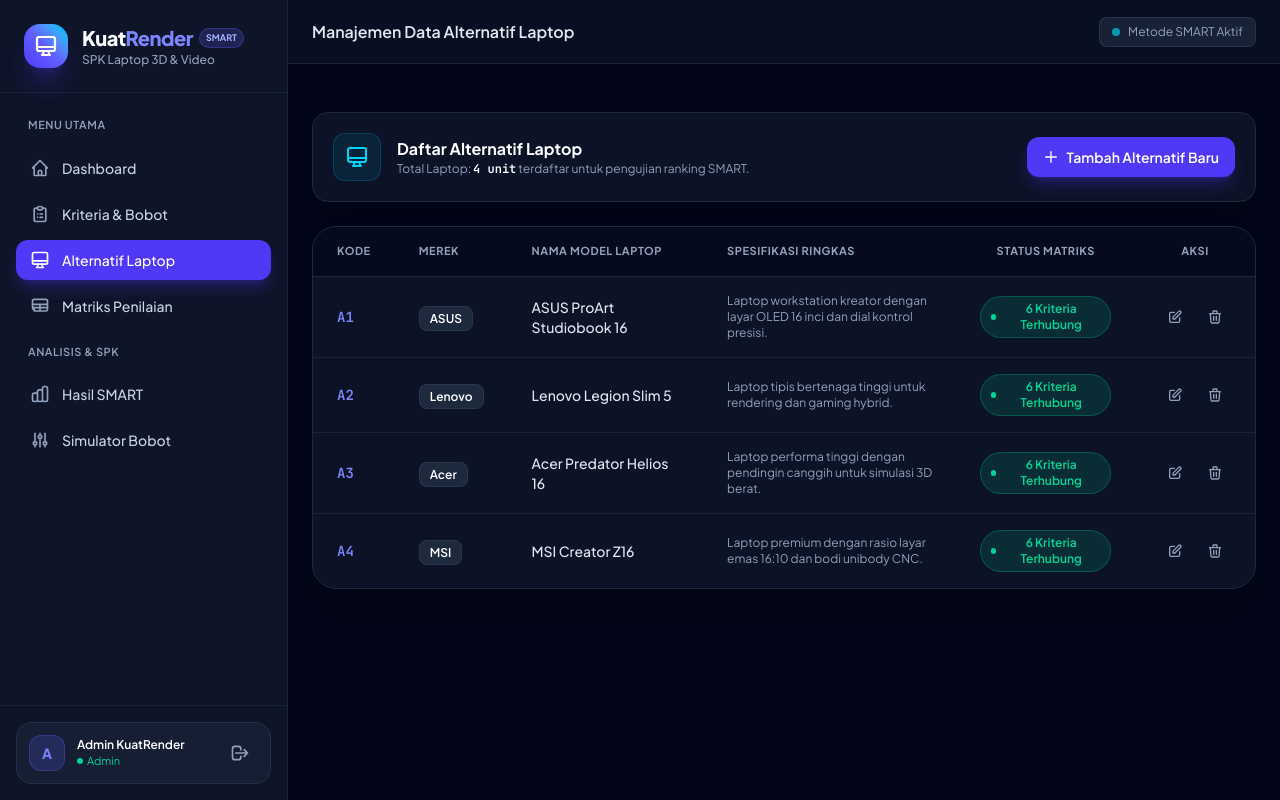
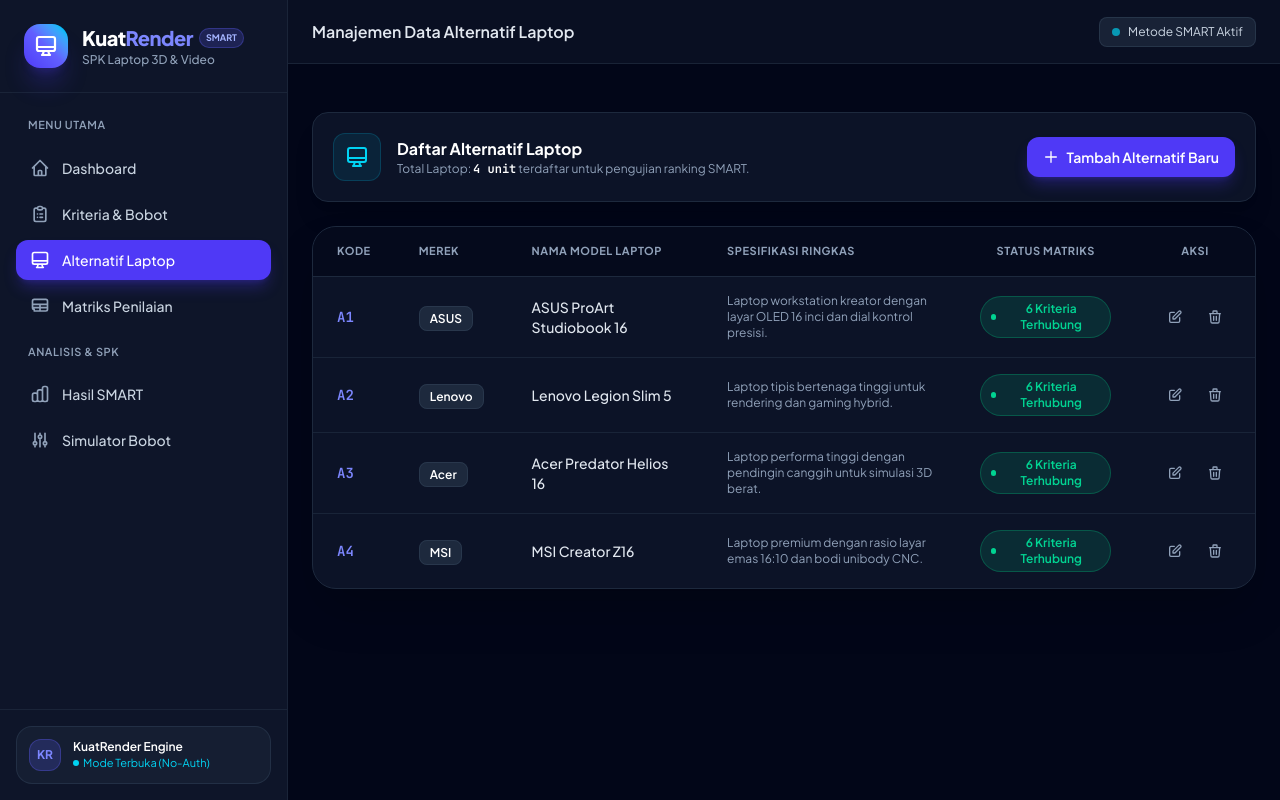
Before and after one commit to Sanrizk/KuatRender, a Laravel app: page /alternatif in a window 1280 px wide. Run offline with Laravel 12, Linux system fonts and the light colour scheme; a user stored in the database is signed in; data comes from the database, SQL or seed files in the repository; style sheets or scripts are compiled from the project's sources; some libraries are stand-ins or nearby versions.

Commit message:
feat: remove login

```diff
--- a/resources/views/layouts/app.blade.php
+++ b/resources/views/layouts/app.blade.php
@@ -77,7 +77,6 @@
             <nav class="p-4 space-y-1.5">
                 <div class="px-3 py-2 text-[11px] font-semibold tracking-wider text-slate-400 uppercase">Menu Utama</div>
 
-                @auth
                 <a href="{{ route('dashboard') }}" class="flex items-center space-x-3 px-3.5 py-2.5 rounded-xl text-sm font-medium transition-all {{ request()->routeIs('dashboard') ? 'bg-indigo-600 text-white shadow-lg shadow-indigo-600/30' : 'text-slate-300 hover:bg-slate-800/80 hover:text-white' }}">
                     <svg class="w-5 h-5 {{ request()->routeIs('dashboard') ? 'text-white' : 'text-slate-400' }}" fill="none" stroke="currentColor" viewBox="0 0 24 24">
                         <path stroke-linecap="round" stroke-linejoin="round" stroke-width="2" d="M3 12l2-2m0 0l7-7 7 7M5 10v10a1 1 0 001 1h3m10-11l2 2m-2-2v10a1 1 0 01-1 1h-3m-6 0a1 1 0 001-1v-4a1 1 0 011-1h2a1 1 0 011 1v4a1 1 0 001 1m-6 0h6"></path>
@@ -105,7 +104,6 @@
                     </svg>
                     <span>Matriks Penilaian</span>
                 </a>
-                @endauth
 
                 <div class="pt-3 px-3 py-2 text-[11px] font-semibold tracking-wider text-slate-400 uppercase">Analisis & SPK</div>
 
@@ -125,39 +123,20 @@
             </nav>
         </div>
 
-        <!-- User Info / Login Logout Section -->
+        <!-- System Status Footer -->
         <div class="p-4 border-t border-slate-800/80">
-            @auth
-            <div class="bg-slate-800/50 rounded-2xl p-3 border border-slate-700/50 flex items-center justify-between">
-                <div class="flex items-center space-x-3 min-w-0">
-                    <div class="w-9 h-9 rounded-xl bg-indigo-500/20 text-indigo-400 border border-indigo-500/30 flex items-center justify-center font-bold text-sm shrink-0">
-                        {{ strtoupper(substr(Auth::user()->name, 0, 1)) }}
-                    </div>
-                    <div class="min-w-0">
-                        <p class="text-xs font-semibold text-white truncate">{{ Auth::user()->name }}</p>
-                        <p class="text-[11px] text-emerald-400 capitalize flex items-center space-x-1">
-                            <span class="w-1.5 h-1.5 rounded-full bg-emerald-400 inline-block"></span>
-                            <span>{{ Auth::user()->role }}</span>
-                        </p>
-                    </div>
+            <div class="bg-slate-800/50 rounded-2xl p-3 border border-slate-700/50 flex items-center space-x-3">
+                <div class="w-8 h-8 rounded-xl bg-indigo-500/20 text-indigo-400 border border-indigo-500/30 flex items-center justify-center font-bold text-xs shrink-0">
+                    KR
                 </div>
-                <form action="{{ route('logout') }}" method="POST" class="inline">
-                    @csrf
-                    <button type="submit" title="Logout" class="p-2 text-slate-400 hover:text-rose-400 hover:bg-rose-500/10 rounded-xl transition-colors">
-                        <svg class="w-5 h-5" fill="none" stroke="currentColor" viewBox="0 0 24 24">
-                            <path stroke-linecap="round" stroke-linejoin="round" stroke-width="2" d="M17 16l4-4m0 0l-4-4m4 4H7m6 4v1a3 3 0 01-3 3H6a3 3 0 01-3-3V7a3 3 0 013-3h4a3 3 0 013 3v1"></path>
-                        </svg>
-                    </button>
-                </form>
+                <div class="min-w-0">
+                    <p class="text-xs font-semibold text-white truncate">KuatRender Engine</p>
+                    <p class="text-[11px] text-cyan-400 flex items-center space-x-1">
+                        <span class="w-1.5 h-1.5 rounded-full bg-cyan-400 inline-block"></span>
+                        <span>Mode Terbuka (No-Auth)</span>
+                    </p>
+                </div>
             </div>
-            @else
-            <a href="{{ route('login') }}" class="w-full flex items-center justify-center space-x-2 px-4 py-2.5 rounded-xl bg-indigo-600 hover:bg-indigo-500 text-white font-medium text-sm transition-all shadow-lg shadow-indigo-600/30">
-                <svg class="w-4 h-4" fill="none" stroke="currentColor" viewBox="0 0 24 24">
-                    <path stroke-linecap="round" stroke-linejoin="round" stroke-width="2" d="M11 16l-4-4m0 0l4-4m-4 4h14m-5 4v1a3 3 0 01-3 3H6a3 3 0 01-3-3V7a3 3 0 013-3h7a3 3 0 013 3v1"></path>
-                </svg>
-                <span>Login Admin</span>
-            </a>
-            @endauth
         </div>
     </aside>
 
@@ -169,15 +148,10 @@
                 <h2 class="text-base font-semibold text-slate-200">{{ $header ?? 'Dashboard SPK' }}</h2>
             </div>
             <div class="flex items-center space-x-4">
-                <span class="hidden sm:inline-flex items-center space-x-2 text-xs text-slate-400 bg-slate-800/80 px-3 py-1.5 rounded-lg border border-slate-700/60">
+                <span class="inline-flex items-center space-x-2 text-xs text-slate-300 bg-slate-800/80 px-3 py-1.5 rounded-lg border border-slate-700/60">
                     <span class="w-2 h-2 rounded-full bg-cyan-400 animate-pulse"></span>
                     <span>Metode SMART Aktif</span>
                 </span>
-                @guest
-                <a href="{{ route('login') }}" class="text-xs font-semibold text-indigo-400 hover:text-indigo-300">
-                    Masuk Sebagai Admin &rarr;
-                </a>
-                @endguest
             </div>
         </header>
 
--- a/routes/web.php
+++ b/routes/web.php
@@ -1,43 +1,27 @@
 <?php
 
 use App\Http\Controllers\AlternatifController;
-use App\Http\Controllers\AuthController;
 use App\Http\Controllers\DashboardController;
 use App\Http\Controllers\KriteriaController;
 use App\Http\Controllers\PenilaianController;
 use App\Http\Controllers\PerhitunganController;
 use Illuminate\Support\Facades\Route;
 
-// Guest Authentication Routes
-Route::middleware('guest')->group(function () {
-    Route::get('/login', [AuthController::class, 'showLogin'])->name('login');
-    Route::post('/login', [AuthController::class, 'login'])->name('login.post');
-});
+// Redirect root to dashboard
+Route::get('/', [DashboardController::class, 'index'])->name('dashboard');
 
-// Logout Route
-Route::post('/logout', [AuthController::class, 'logout'])->name('logout')->middleware('auth');
+// CRUD Kriteria
+Route::resource('kriteria', KriteriaController::class)->except(['create', 'show', 'edit']);
 
-// Public / Easy Access Calculation & Simulator
-Route::get('/', function () {
-    return redirect()->route('dashboard');
-});
+// CRUD Alternatif
+Route::resource('alternatif', AlternatifController::class)->except(['create', 'show', 'edit']);
 
+// Matriks Penilaian
+Route::get('/penilaian', [PenilaianController::class, 'index'])->name('penilaian.index');
+Route::put('/penilaian/batch', [PenilaianController::class, 'batchUpdate'])->name('penilaian.batch');
+
+// Perhitungan & Simulator SMART
 Route::get('/hasil-smart', [PerhitunganController::class, 'hasil'])->name('perhitungan.hasil');
 Route::get('/perhitungan', [PerhitunganController::class, 'hasil'])->name('perhitungan.index');
 Route::get('/simulator', [PerhitunganController::class, 'simulator'])->name('perhitungan.simulator');
 Route::post('/api/simulator/calculate', [PerhitunganController::class, 'apiCalculate'])->name('api.simulator.calculate');
-
-// Protected Routes (Auth Required)
-Route::middleware('auth')->group(function () {
-    Route::get('/dashboard', [DashboardController::class, 'index'])->name('dashboard');
-
-    // CRUD Kriteria
-    Route::resource('kriteria', KriteriaController::class)->except(['create', 'show', 'edit']);
-
-    // CRUD Alternatif
-    Route::resource('alternatif', AlternatifController::class)->except(['create', 'show', 'edit']);
-
-    // Matriks Penilaian
-    Route::get('/penilaian', [PenilaianController::class, 'index'])->name('penilaian.index');
-    Route::put('/penilaian/batch', [PenilaianController::class, 'batchUpdate'])->name('penilaian.batch');
-});
```
Also changed, not shown: tests/Feature/UiAndWorkflowTest.php (+8 -22 lines).
